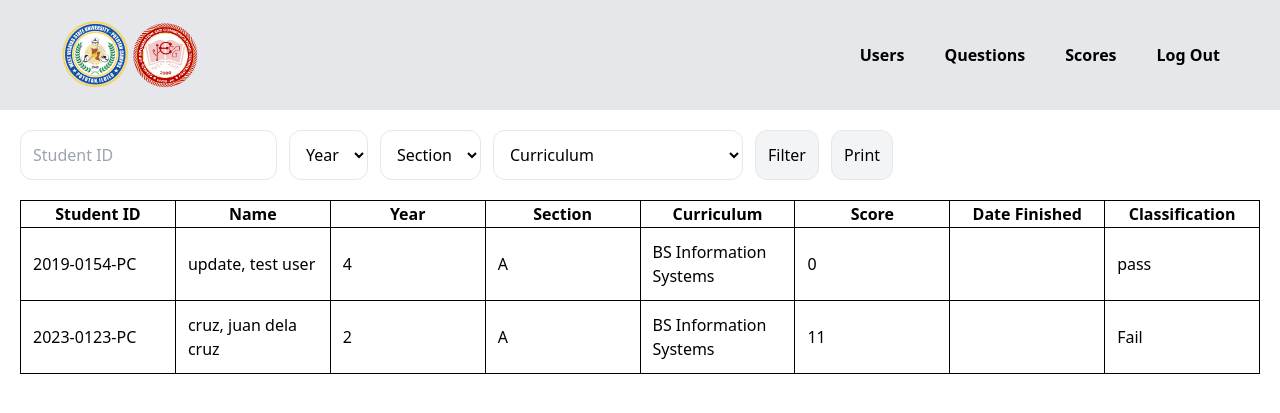
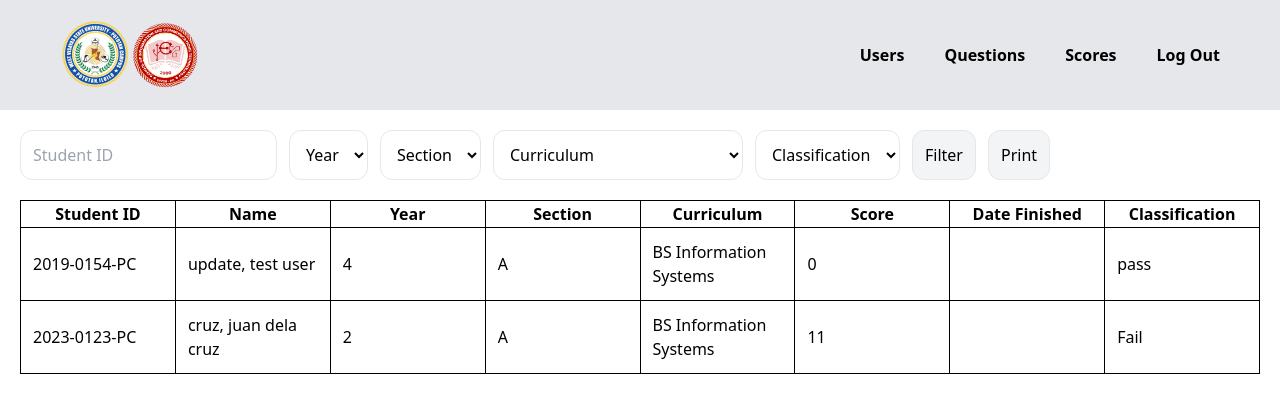
Before and after one commit to novewithaslash7/thesis-v1.2, a PHP site: page /admin/scores.php in a window 1280 px wide. Shown: the top 413 px of the page. Run offline with PHP 8.4, Linux system fonts and the light colour scheme; a user stored in the database is signed in; data comes from the database, SQL or seed files in the repository; data that the repository does not hold is empty; some libraries are stand-ins or nearby versions.

Commit message:
classification  filter

```diff
--- a/admin/scores.php
+++ b/admin/scores.php
@@ -75,6 +75,14 @@
 
                 </select>
 
+                <!-- score -->
+                <select class="p-3 bg-white border rounded-xl border-solid" name="classification" placeholder="Classification">
+                    <option selected hidden value="">Classification</option>
+                    <option value="Pass">Pass</option>
+                    <option value="Fail">Fail</option>
+
+                </select>
+
 
                 <!-- ACTION -->
                 <input class="bg-gray-100 p-3 border rounded-xl hover:bg-gray-300 " name="filter" type="submit" value="Filter">
@@ -125,6 +133,11 @@
                             $query .= " AND student_id='$student_id'";
                         }
 
+                        if(isset($_GET['classification']) && $_GET['classification'] !== ''){
+                            $classification = $_GET['classification'];
+                            $query .= " AND classification='$classification'";
+                        }
+
                         $query .= " ORDER BY name ASC"; // Add ordering to the end of the query
                     }
 
```
